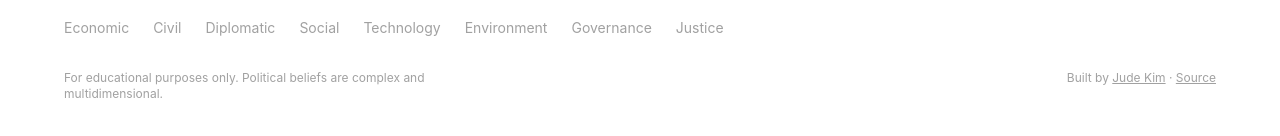
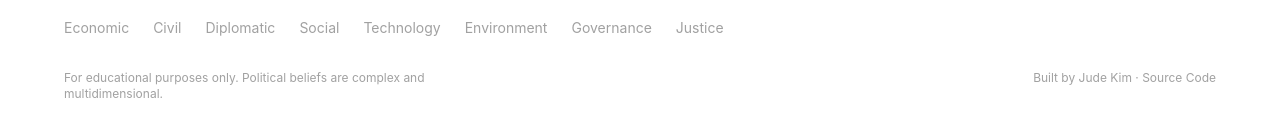
Before and after one commit to judekim0507/political-compass, a SvelteKit app: page / in a window 1280 px wide. Shown: the part 634-770 px from the top of the page. Built offline with nearby package versions, Linux system fonts and the light colour scheme.

Commit message:
style: wording

```diff
--- a/src/routes/+page.svelte
+++ b/src/routes/+page.svelte
@@ -54,8 +54,23 @@
         multidimensional.
       </p>
       <p>
-        Built by <a href="https://judekim.ca" class="underline hover:text-neutral-600">Jude Kim</a>
-        · <a href="https://github.com/judekim0507/political-compass" class="underline hover:text-neutral-600">Source</a>
+        Built by <a
+          href="https://judekim.ca"
+          class="hover:underline hover:text-neutral-600 transition-colors"
+          target="_blank"
+          rel="noopener noreferrer"
+        >
+          Jude Kim
+        </a>
+        ·
+        <a
+          href="https://github.com/judekim0507/political-compass"
+          class="hover:underline hover:text-neutral-600 transition-colors"
+          target="_blank"
+          rel="noopener noreferrer"
+        >
+          Source Code
+        </a>
       </p>
     </div>
   </footer>
--- a/src/routes/results/+page.svelte
+++ b/src/routes/results/+page.svelte
@@ -234,7 +234,9 @@
 
   <footer class="border-t-2 border-black">
     <div class="max-w-7xl mx-auto px-6 py-6 sm:py-8 space-y-4">
-      <div class="flex flex-col sm:flex-row sm:items-center sm:justify-between gap-4">
+      <div
+        class="flex flex-col sm:flex-row sm:items-center sm:justify-between gap-4"
+      >
         <p class="text-sm text-neutral-500">For educational purposes only.</p>
         <div class="flex gap-6">
           <a href="/" class="text-sm font-medium hover:underline">Take Again</a>
@@ -247,8 +249,19 @@
         </div>
       </div>
       <p class="text-xs text-neutral-400">
-        Built by <a href="https://judekim.ca" class="underline hover:text-neutral-600">Jude Kim</a>
-        · <a href="https://github.com/judekim0507/political-compass" class="underline hover:text-neutral-600">Source</a>
+        Built by <a
+          href="https://judekim.ca"
+          class="hover:underline hover:text-neutral-600 transition-colors"
+          target="_blank"
+          rel="noopener noreferrer">Jude Kim</a
+        >
+        ·
+        <a
+          href="https://github.com/judekim0507/political-compass"
+          class="hover:underline hover:text-neutral-600 transition-colors"
+          target="_blank"
+          rel="noopener noreferrer">Source Code</a
+        >
       </p>
     </div>
   </footer>
```
